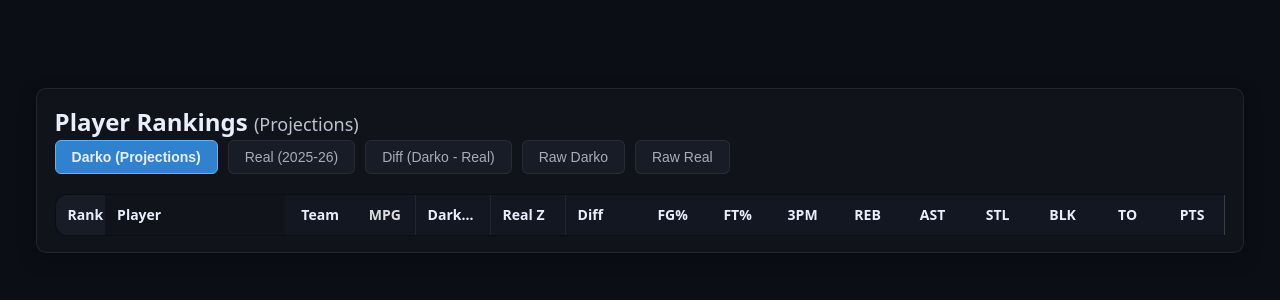
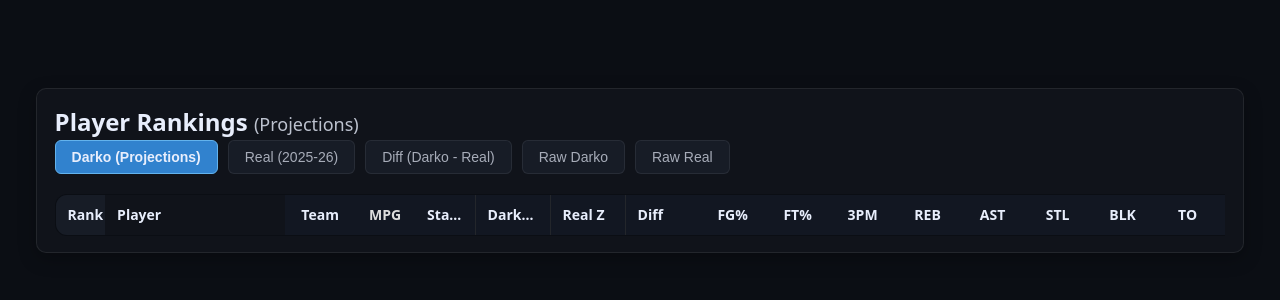
Before and after one commit to ThomasAdriaanse/Fantasy-bball-stats, a Flask app: page /rankings/rankings in a window 1280 px wide. Shown: the part 56-356 px from the top of the page. Run offline with Flask 3, Linux system fonts and the light colour scheme; lists and menus that the app fills with data are empty.

Commit message:
small fixes, FA option to rankings

```diff
--- a/app/blueprints/rankings/routes.py
+++ b/app/blueprints/rankings/routes.py
@@ -1,11 +1,31 @@
 
-from flask import Blueprint, render_template
+from flask import Blueprint, render_template, session
 from app.services import darko_services
+from espn_api.basketball import League
 
 bp = Blueprint('rankings', __name__)
 
 @bp.route('/rankings')
 def index():
+    # --- 1. Get League (for FA status) ---
+    league_details = session.get("league_details")
+    rostered_players = set()
+
+    if league_details:
+        try:
+            league = League(
+                league_id=league_details["league_id"],
+                year=league_details["year"],
+                espn_s2=league_details.get("espn_s2"),
+                swid=league_details.get("swid")
+            )
+            # Efficient: Get all players currently on a roster
+            for team in league.teams:
+                for player in team.roster:
+                    rostered_players.add(player.name)
+        except Exception as e:
+            print(f"Error fetching league for FA status: {e}")
+
     # Get raw data with Z-scores
     darko_data = darko_services.get_darko_z_scores()
 
@@ -62,6 +82,12 @@ def index():
         raw_d = p.get("RAW_DARKO", {})
         p["mpg"] = raw_d.get("mpg", 0.0)
 
+        # 5. FA Status
+        # Simple name check. Note: Names might slightly mismatch between DARKO and ESPN.
+        # Ideally we'd use a fuzzy match or slug, but exact match is a good start.
+        # darko_data has 'player_name'.
+        p["is_fa"] = p["player_name"] not in rostered_players
+
         ranked_players.append(p)
 
     # Filter to top 250 by Real Z-score (for players with real data)
--- a/app/services/darko_services.py
+++ b/app/services/darko_services.py
@@ -82,6 +82,11 @@ def get_raw_darko_stats() -> List[Dict[str, Any]]:
     pace_map = _load_team_pace()
     avgs_map = _load_season_averages()
 
+    # Team Name Normalization Map
+    TEAM_NAME_MAP = {
+        "Los Angeles Clippers": "LA Clippers",
+    }
+
     results = []
 
     try:
@@ -91,6 +96,9 @@ def get_raw_darko_stats() -> List[Dict[str, Any]]:
             for row in reader:
                 player_name = row.get("Player", "").strip()
                 team_name = row.get("Team", "").strip()
+
+                # Normalize Team Name
+                team_name = TEAM_NAME_MAP.get(team_name, team_name)
 
                 if not player_name:
                     continue
@@ -119,7 +127,10 @@ def get_raw_darko_stats() -> List[Dict[str, Any]]:
                 #      = Stat_Per_100 * (Pace * MPG) / 4800
 
                 conversion_factor = (team_pace * mpg) / 4800.0
-
+                if player_name== "Cason Wallace":
+                    print(f"[DARKO] Conversion factor for {player_name}: {conversion_factor}")
+                    print(f"Team pace: {team_pace}")
+                    print(f"MPG: {mpg}")
 
                 # FGA/100, FG2%, FG3A/100, FG3%, FG3ARate%, RimFGA/100, RimFG%, FTA/100, FT%, FTARate%, USG%, REB/100, AST/100, AST%, BLK/100, BLK%, STL/100, STL%, TOV/100
 
@@ -212,18 +223,6 @@ def get_darko_z_scores() -> List[Dict[str, Any]]:
         slug = _safe_filename(player_name)
         real_stats = season_avgs.get(slug, {})
 
-        # Ensure real_stats has percentage keys if missing
-        if real_stats:
-            if "FG%" not in real_stats:
-                fgm = float(real_stats.get("FGM", 0))
-                fga = float(real_stats.get("FGA", 0))
-                real_stats["FG%"] = (fgm / fga) if fga > 0 else 0.0
-
-            if "FT%" not in real_stats:
-                ftm = float(real_stats.get("FTM", 0))
-                fta = float(real_stats.get("FTA", 0))
-                real_stats["FT%"] = (ftm / fta) if fta > 0 else 0.0
-
         # raw_to_zscore needs: PTS, FG3M, REB, AST, STL, BLK, TOV, FGM, FGA, FTM, FTA
 
         if real_stats:
--- a/app/services/trade_pmf_eval.py
+++ b/app/services/trade_pmf_eval.py
@@ -60,7 +60,7 @@ def _build_team_players_from_rosters(
 
             # Filter if set is provided
             if allowed_player_names is not None and name not in allowed_player_names:
-                print("name error, skipping player: ", name)
+                print("player not in allowed list, skipping player: ", name)
                 continue
 
             # Simplified: Hardcode 3 games, assume ACTIVE
--- a/templates/rankings.html
+++ b/templates/rankings.html
@@ -56,15 +56,15 @@
     }
 
     /* Summary columns - visual separation */
-    #rankingsTable th:nth-child(5),
+    #rankingsTable th:nth-child(6),
     /* Darko Z */
-    #rankingsTable th:nth-child(6),
+    #rankingsTable th:nth-child(7),
     /* Real Z */
-    #rankingsTable th:nth-child(7),
+    #rankingsTable th:nth-child(8),
     /* Diff */
-    #rankingsTable td:nth-child(5),
     #rankingsTable td:nth-child(6),
-    #rankingsTable td:nth-child(7) {
+    #rankingsTable td:nth-child(7),
+    #rankingsTable td:nth-child(8) {
         width: 75px;
         min-width: 75px;
         border-left: 1px solid rgba(255, 255, 255, 0.1);
@@ -72,17 +72,17 @@
     }
 
     /* Stat columns - consistent width */
-    #rankingsTable th:nth-child(n+8):nth-child(-n+16),
-    #rankingsTable td:nth-child(n+8):nth-child(-n+16) {
+    #rankingsTable th:nth-child(n+9):nth-child(-n+17),
+    #rankingsTable td:nth-child(n+9):nth-child(-n+17) {
         width: 65px;
         min-width: 65px;
         text-align: center;
     }
 
     /* Total column - strong visual separation */
-    #rankingsTable th:nth-child(17),
+    #rankingsTable th:nth-child(18),
     /* Total */
-    #rankingsTable td:nth-child(17) {
+    #rankingsTable td:nth-child(18) {
         width: 75px;
         min-width: 75px;
         border-left: 2px solid rgba(255, 255, 255, 0.2);
@@ -111,6 +111,23 @@
         min-width: 60px;
         text-align: center;
         color: #ddd;
+    }
+
+    /* Status Column */
+    #rankingsTable th:nth-child(5),
+    #rankingsTable td:nth-child(5) {
+        width: 60px;
+        min-width: 60px;
+        text-align: center;
+    }
+
+    .fa-tag {
+        background: #2f855a;
+        color: #fff;
+        padding: 2px 6px;
+        border-radius: 4px;
+        font-size: 0.8rem;
+        font-weight: bold;
     }
 
     /* Make the table container fill the card */
@@ -213,13 +230,14 @@
                             <th class="sortable" onclick="sortTable(1, 'string')">Player</th>
                             <th class="sortable" onclick="sortTable(2, 'string')">Team</th>
                             <th class="sortable" title="Minutes Per Game" onclick="sortTable(3, 'number')">MPG</th>
+                            <th class="sortable" title="Status" onclick="sortTable(4, 'string')">Status</th>
 
                             <!-- Summary Columns -->
-                            <th class="sortable" title="Total DARKO Z-Score" onclick="sortTable(4, 'number')">Darko Z
+                            <th class="sortable" title="Total DARKO Z-Score" onclick="sortTable(5, 'number')">Darko Z
                             </th>
-                            <th class="sortable" title="Total 2025-26 Season Z-Score" onclick="sortTable(5, 'number')">
+                            <th class="sortable" title="Total 2025-26 Season Z-Score" onclick="sortTable(6, 'number')">
                                 Real Z</th>
-                            <th class="sortable" title="Darko - Real" onclick="sortTable(6, 'number')">Diff</th>
+                            <th class="sortable" title="Darko - Real" onclick="sortTable(7, 'number')">Diff</th>
 
                             <!-- Individual Z Scores (Same order as compare page: FG%, FT%, 3PM, REB, AST, STL, BLK, TO, PTS) -->
                             <th class="sortable dynamic-header" onclick="sortTable(7, 'number')">FG%</th>
@@ -245,6 +263,13 @@
                             </td>
                             <td>{{ p.team }}</td>
                             <td>{{ "%.1f"|format(p.mpg|float) }}</td>
+
+                            <!-- FA Status -->
+                            <td data-val="{{ 'FA' if p.is_fa else '' }}">
+                                {% if p.is_fa %}
+                                <span class="fa-tag">FA</span>
+                                {% endif %}
+                            </td>
 
                             <!-- Totals -->
                             <td class="ranking-meta">
```
